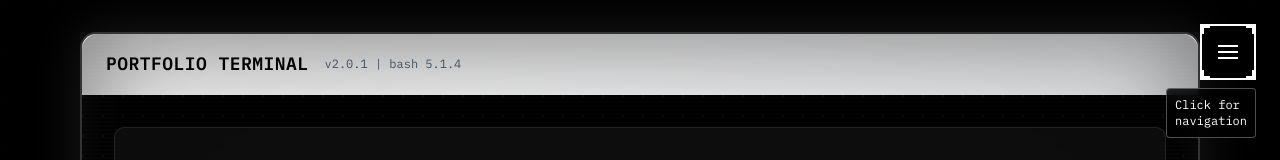
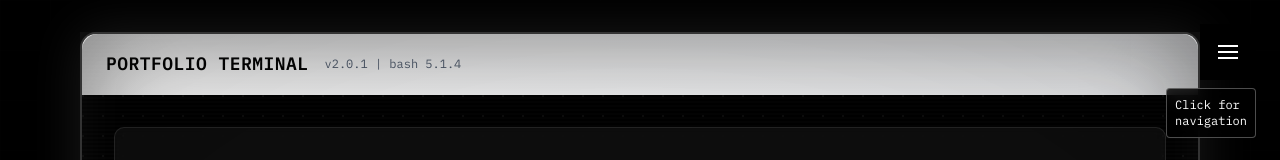
Before and after one commit to Salman-TCM/protfolio-v2, a Next.js app: page / in a window 1280 px wide. Shown: the top 160 px of the page. Built offline with nearby package versions, Linux system fonts and the light colour scheme.

Commit message:
remove border from navigation bar

```diff
--- a/components/floating-navigation.tsx
+++ b/components/floating-navigation.tsx
@@ -28,7 +28,7 @@ const FloatingNavigation = ({ onNavigate }: FloatingNavigationProps) => {
         whileHover={{ scale: 1.05 }}
         whileTap={{ scale: 0.95 }}
         onClick={() => setIsOpen(!isOpen)}
-        className="w-12 h-12 sm:w-14 sm:h-14 bg-black border-2 border-white flex items-center justify-center text-white hover:bg-white hover:text-black transition-all relative group"
+        className="w-12 h-12 sm:w-14 sm:h-14 bg-black flex items-center justify-center text-white hover:bg-white hover:text-black transition-all relative group"
         aria-label="Toggle navigation menu"
       >
         <motion.div
@@ -63,10 +63,10 @@ const FloatingNavigation = ({ onNavigate }: FloatingNavigationProps) => {
         </motion.div>
 
         {/* Corner accent lines */}
-        <div className="absolute top-0 left-0 w-2 h-2 border-t-2 border-l-2 border-white group-hover:border-black" />
-        <div className="absolute top-0 right-0 w-2 h-2 border-t-2 border-r-2 border-white group-hover:border-black" />
-        <div className="absolute bottom-0 left-0 w-2 h-2 border-b-2 border-l-2 border-white group-hover:border-black" />
-        <div className="absolute bottom-0 right-0 w-2 h-2 border-b-2 border-r-2 border-white group-hover:border-black" />
+        <div className="absolute top-0 left-0 w-2 h-2 border-t-2 border-l-2 border-white group-hover:border-black hidden" />
+        <div className="absolute top-0 right-0 w-2 h-2 border-t-2 border-r-2 border-white group-hover:border-black hidden" />
+        <div className="absolute bottom-0 left-0 w-2 h-2 border-b-2 border-l-2 border-white group-hover:border-black hidden" />
+        <div className="absolute bottom-0 right-0 w-2 h-2 border-b-2 border-r-2 border-white group-hover:border-black hidden" />
       </motion.button>
 
       {/* Navigation Menu - Responsive */}
```
